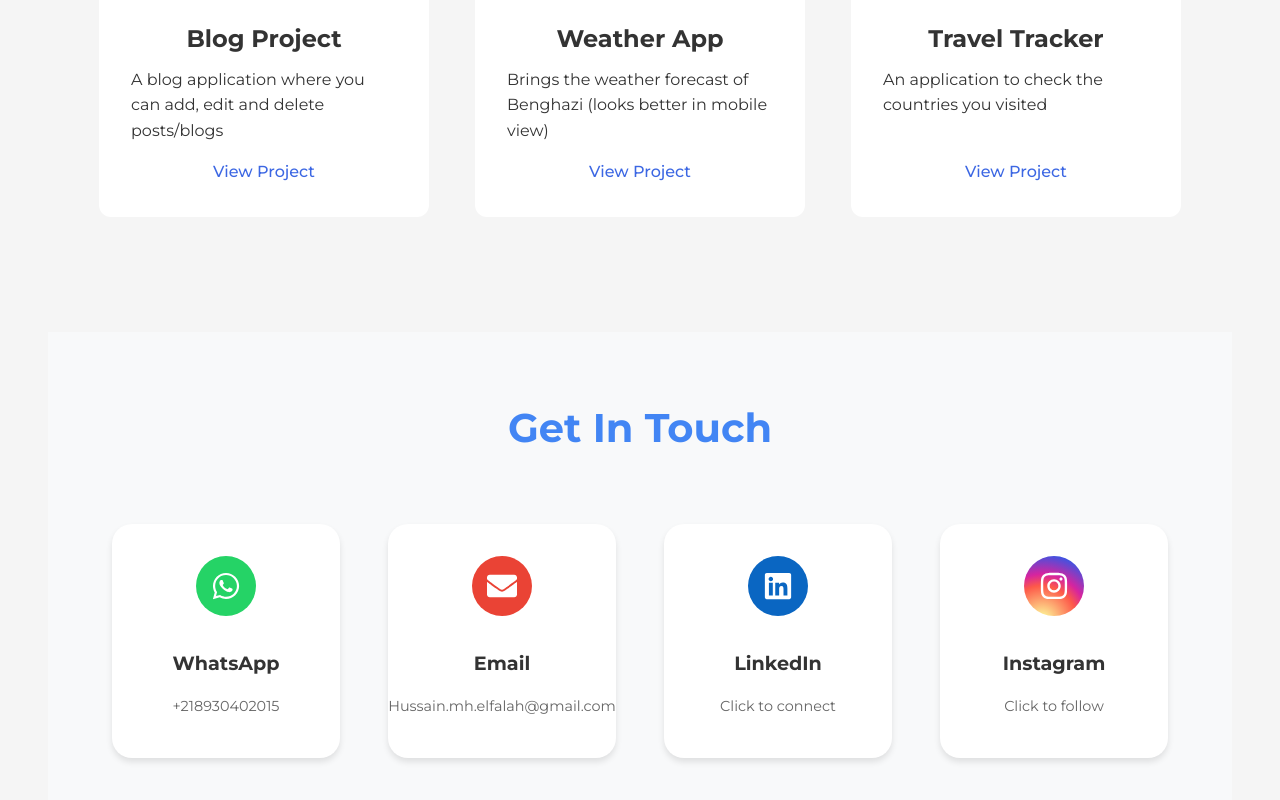
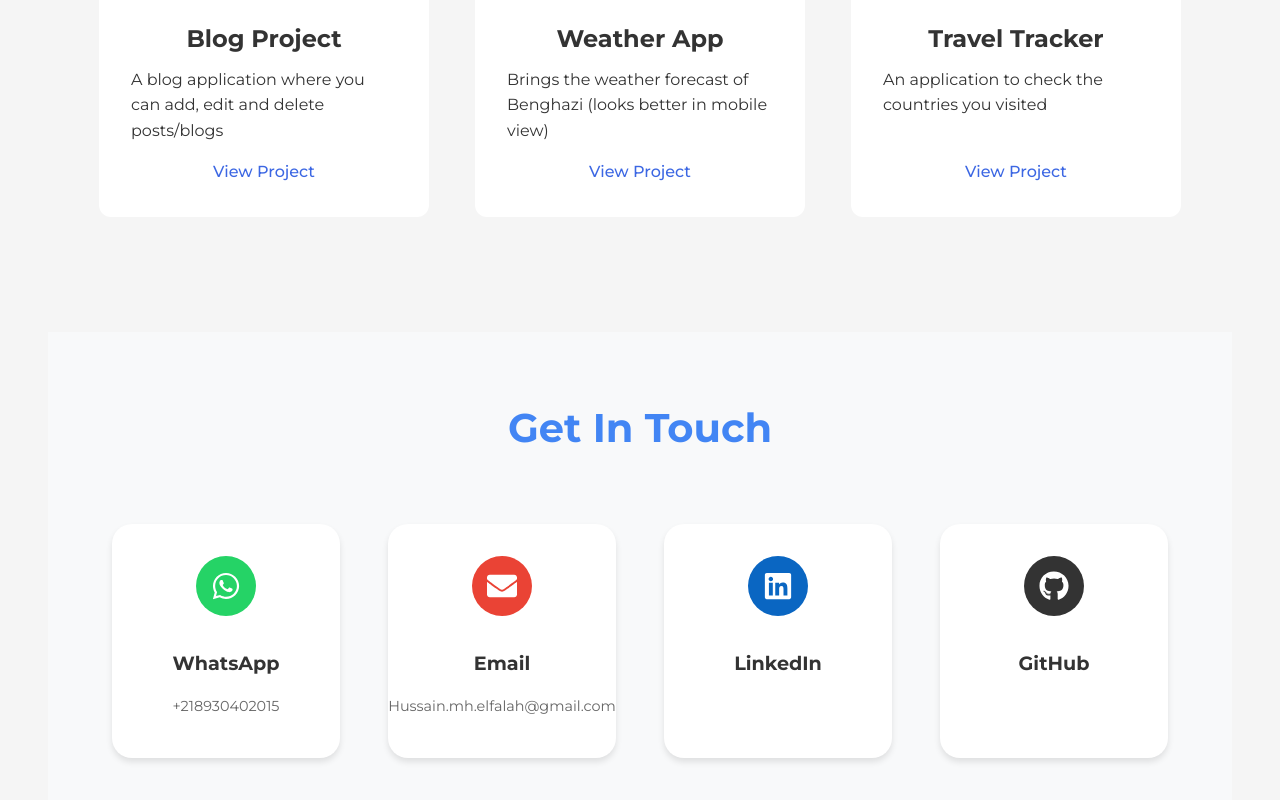
Before and after one commit to Hussain-Elfalah/Portfolio, a React (Vite) app: page / in a window 1280 px wide. Shown: the part 2383-3183 px from the top of the page. Built offline with nearby package versions, Linux system fonts and the light colour scheme.

Commit message:
Updating the styles and adding Github instead of instagram

```diff
--- a/src/components/Contact/Contact.css
+++ b/src/components/Contact/Contact.css
@@ -90,6 +90,15 @@
   .instagram .icon-wrapper {
     background: radial-gradient(circle at 30% 107%, #fdf497 0%, #fdf497 5%, #fd5949 45%,#d6249f 60%,#285AEB 90%);
     color: white;
+  }
+
+  .github .icon-wrapper {
+    background-color: #333;
+    color: white;
+  }
+
+  .dark .github .icon-wrapper {
+    background-color: #2b3137;
   }
 
   .contact-card h3 {
--- a/src/components/Contact/Contact.jsx
+++ b/src/components/Contact/Contact.jsx
@@ -1,5 +1,5 @@
 import React from 'react';
-import { FaWhatsapp, FaEnvelope, FaLinkedin, FaInstagram } from 'react-icons/fa';
+import { FaWhatsapp, FaEnvelope, FaLinkedin, FaGithub } from 'react-icons/fa';
 import { useTheme } from '../../context/ThemeContext';
 import { translations } from '../../translations';
 import './Contact.css';
@@ -12,7 +12,7 @@ const Contact = ({ language }) => {
     whatsapp: '+218930402015',
     email: 'Hussain.mh.elfalah@gmail.com',
     linkedin: 'https://www.linkedin.com/in/hussain-elfallah-521a73322/',
-    instagram: 'https://www.instagram.com/ui.design.club/'
+    github: 'https://github.com/Hussain-Elfalah'
   };
 
   const handleWhatsAppClick = () => {
@@ -61,23 +61,21 @@ const Contact = ({ language }) => {
             <FaLinkedin className="contact-icon" />
           </div>
           <h3>{t.linkedin.title}</h3>
-          <p>{t.linkedin.hint}</p>
-          <span className="card-hint">Click to visit profile</span>
+          <span className="card-hint">{t.linkedin.hint}</span>
         </a>
 
         <a
-          href={contactInfo.instagram}
-          className="contact-card instagram"
+          href={contactInfo.github}
+          className="contact-card github"
           target="_blank"
           rel="noopener noreferrer"
         >
           <div className="card-overlay"></div>
           <div className="icon-wrapper">
-            <FaInstagram className="contact-icon" />
+            <FaGithub className="contact-icon" />
           </div>
-          <h3>{t.instagram.title}</h3>
-          <p>{t.instagram.hint}</p>
-          <span className="card-hint">Click to visit profile</span>
+          <h3>{t.github.title}</h3>
+          <span className="card-hint">{t.github.hint}</span>
         </a>
       </div>
     </section>
--- a/src/components/Skills/Skills.css
+++ b/src/components/Skills/Skills.css
@@ -104,6 +104,9 @@
 .skills.dark .skill-content {
   background-color: var(--dark-card-bg);
   color: var(--dark-text);
+  box-shadow: 0 4px 15px rgba(0, 0, 0, 0.2);
+  border: 1px solid rgba(255, 255, 255, 0.1);
+  backdrop-filter: blur(5px);
 }
 
 .skills.dark .skill-content h3 {
@@ -111,14 +114,15 @@
 }
 
 .skills.dark .skill-category {
-  color: var(--primary-color);
+  color: var(--dark-text);
+  opacity: 0.8;
 }
 
 .skills.dark .skill-level {
-  background-color: rgba(255, 255, 255, 0.1);
+  background: var(--primary-color);
   color: var(--dark-text);
 }
 
-.skills.dark .skill-card {
+/* .skills.dark .skill-card {
   background-color: var(--dark-card-bg);
-}
+} */
--- a/src/translations/index.js
+++ b/src/translations/index.js
@@ -41,6 +41,10 @@ export const translations = {
       instagram: {
         title: "Instagram",
         hint: "Click to follow"
+      },
+      github: {
+        title: "GitHub",
+        hint: "Check out my code"
       }
     }
   },
@@ -86,6 +90,10 @@ export const translations = {
       instagram: {
         title: "انستغرام",
         hint: "انقر للمتابعة"
+      },
+      github: {
+        title: "جيتهاب",
+        hint: "اطلع على الكود الخاص بي"
       }
     }
   }
```
